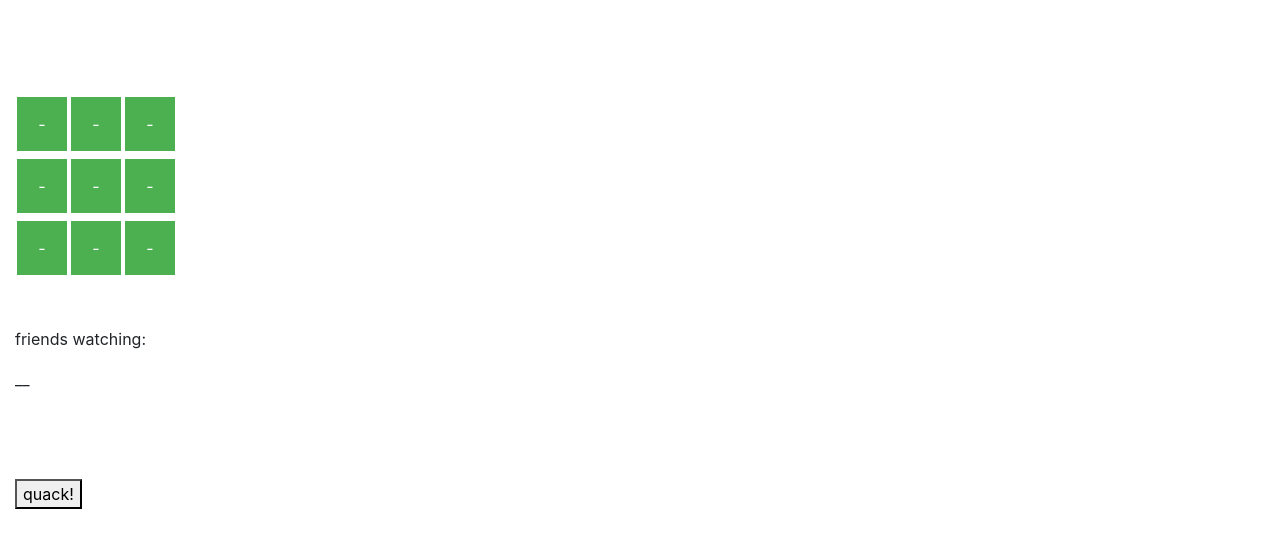
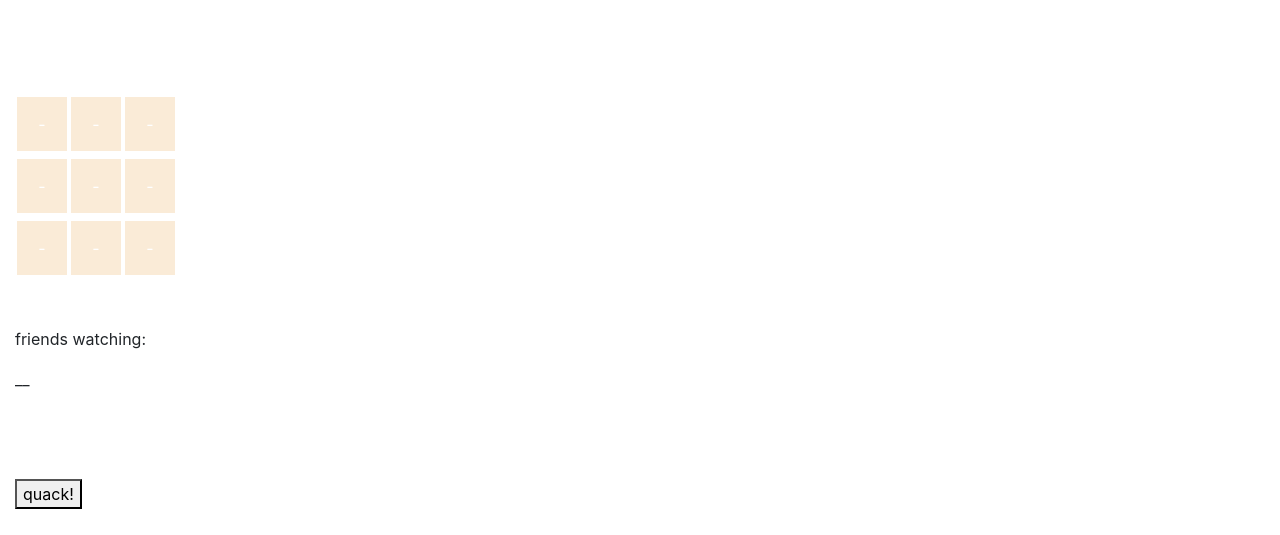
Before and after one commit to MokeDuck/idk, a plain HTML site: page DatabaseTesting.html in a window 1280 px wide. Shown: the part 265-800 px from the top of the page. Drawn offline with nearby package versions, Linux system fonts and the light colour scheme; no server answers.

Commit message:
Update DatabaseTesting.html

```diff
--- a/DatabaseTesting.html
+++ b/DatabaseTesting.html
@@ -95,7 +95,7 @@ img {
   margin: 4px 2px;
   cursor: pointer;
   width: 50px;
-  background-color: #4CAF50; /*Green*/
+  background-color: AntiqueWhite
 }
 </style>
 
```
